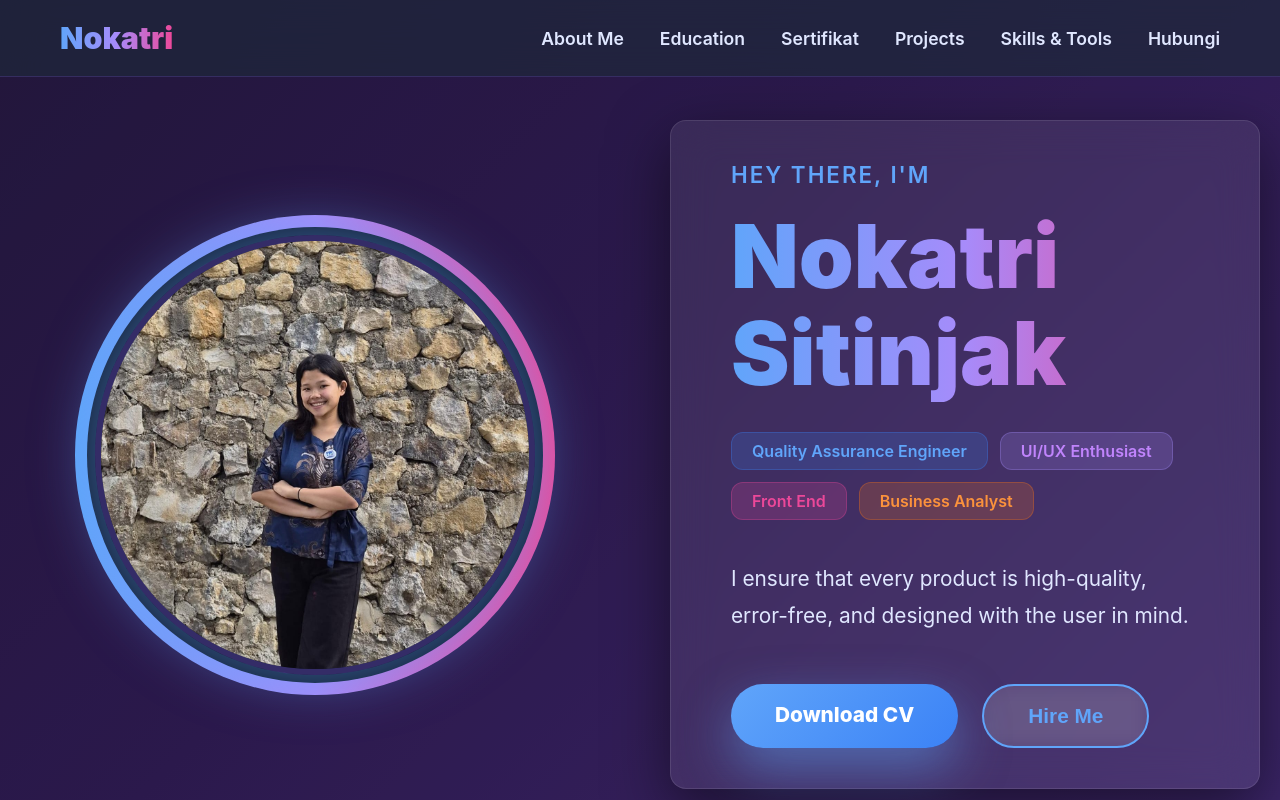
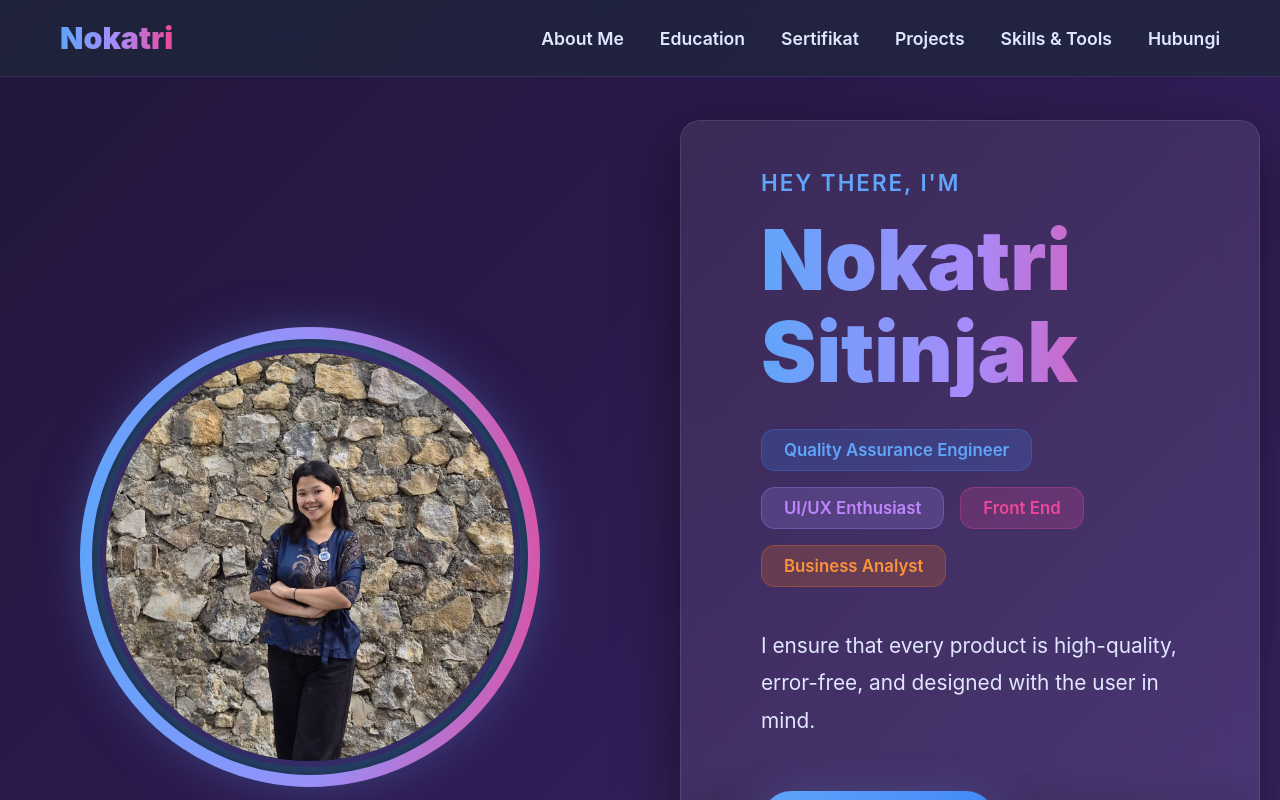
Before and after one commit to nokasitinjak/Portofolio, a React (Vite) app: page / in a window 1280 px wide. Shown: the top 800 px of the page. Built offline with nearby package versions, Linux system fonts and the light colour scheme.

Commit message:
Update portfolio contentt

```diff
--- a/src/components/Hero.jsx
+++ b/src/components/Hero.jsx
@@ -17,21 +17,21 @@ const Hero = () => {
           display: 'flex',
           alignItems: 'center',
           justifyContent: 'center',
-          padding: '120px 0',
+          padding: '120px 20px 80px',
           background: 'rgba(139,92,246,0.15)',
         }}
       >
-        <div className="container" style={{ maxWidth: '1400px', padding: '0 20px' }}>
+        <div style={{ maxWidth: '1600px', width: '100%', margin: '0 auto' }}>  {/* Container lebih lebar */}
           <div
             style={{
               display: 'grid',
-              gridTemplateColumns: 'repeat(auto-fit, minmax(400px, 1fr))',
-              gap: '60px',
+              gridTemplateColumns: 'repeat(auto-fit, minmax(380px, 1fr))',
+              gap: '80px',
               alignItems: 'center',
             }}
           >
-            {/* FOTO - SEKARANG LEBAR 100% DARI KOLOMNYA */}
-            <div style={{ textAlign: 'center', width: '100%' }}>
+            {/* FOTO */}
+            <div style={{ textAlign: 'center' }}>
               <div
                 style={{
                   position: 'relative',
@@ -39,9 +39,9 @@ const Hero = () => {
                   padding: '12px',
                   background: 'linear-gradient(90deg, #60a5fa, #a78bfa, #ec4899)',
                   borderRadius: '50%',
-                  width: '100%',  // bikin container lingkaran mengikuti lebar kolom
-                  maxWidth: '480px',  // batas maksimal biar tidak terlalu besar di layar super lebar
-                  aspectRatio: '1/1',  // tetap bulat sempurna
+                  width: '100%',
+                  maxWidth: '460px',
+                  aspectRatio: '1/1',
                 }}
                 onMouseEnter={(e) => (e.currentTarget.style.animation = 'rotate 20s linear infinite')}
                 onMouseLeave={(e) => (e.currentTarget.style.animation = 'none')}
@@ -51,7 +51,7 @@ const Hero = () => {
                     src={myPhoto}
                     alt="Nokatri Sitinjak"
                     style={{
-                      width: '100%',   // <--- FOTO 100% LEBAR DARI CONTAINER
+                      width: '100%',
                       height: '100%',
                       borderRadius: '50%',
                       objectFit: 'cover',
@@ -63,46 +63,51 @@ const Hero = () => {
               </div>
             </div>
 
-            {/* CARD GLASS - TETAP SEPERTI SEBELUMNYA */}
+            {/* CARD TEKS - PANJANG KE KANAN (LEBAR HORIZONTAL) */}
             <div>
               <div
                 className="glass"
                 style={{
-                  padding: '40px 60px',
-                  borderRadius: '16px',
+                  padding: '48px 80px',  // horizontal padding BESAR biar panjang ke kanan
+                  borderRadius: '20px',
                   backdropFilter: 'blur(20px)',
                   background: 'rgba(255,255,255,0.08)',
                   border: '1px solid rgba(255,255,255,0.1)',
                   boxShadow: '0 20px 60px rgba(0,0,0,0.5)',
-                  maxWidth: '800px',
+                  maxWidth: '900px',     // <--- PANJANG KE KANAN, LEBAR MAKSIMAL
                   width: '100%',
+                  margin: '0 auto',
+                  minHeight: '500px',
+                  display: 'flex',
+                  flexDirection: 'column',
+                  justifyContent: 'center',
                 }}
               >
-                <p style={{ fontSize: '1.4rem', color: '#60a5fa', marginBottom: '20px', fontWeight: '600', letterSpacing: '2px' }}>
+                <p style={{ fontSize: '1.4rem', color: '#60a5fa', marginBottom: '18px', fontWeight: '600', letterSpacing: '2px' }}>
                   HEY THERE, I'M
                 </p>
 
                 <h1 style={{
-                  fontSize: 'clamp(3.5rem, 8vw, 5.5rem)',
+                  fontSize: 'clamp(3.2rem, 7.5vw, 5.2rem)',
                   fontWeight: '900',
                   background: 'linear-gradient(90deg, #60a5fa, #a78bfa, #ec4899)',
                   WebkitBackgroundClip: 'text',
                   WebkitTextFillColor: 'transparent',
                   backgroundClip: 'text',
-                  marginBottom: '30px',
+                  marginBottom: '32px',
                   lineHeight: '1.1',
                 }}>
                   Nokatri Sitinjak
                 </h1>
 
                 {/* ROLE BADGES */}
-                <div style={{ display: 'flex', gap: '12px', flexWrap: 'wrap', marginBottom: '40px' }}>
+                <div style={{ display: 'flex', gap: '16px', flexWrap: 'wrap', marginBottom: '40px' }}>
                   <span style={{
                     background: 'rgba(59,130,246,0.2)',
                     color: '#60a5fa',
-                    padding: '8px 20px',
-                    borderRadius: '12px',
-                    fontSize: '1rem',
+                    padding: '10px 22px',
+                    borderRadius: '14px',
+                    fontSize: '1.05rem',
                     fontWeight: '600',
                     border: '1px solid rgba(59,130,246,0.3)',
                   }}>
@@ -111,9 +116,9 @@ const Hero = () => {
                   <span style={{
                     background: 'rgba(167,139,250,0.2)',
                     color: '#c084fc',
-                    padding: '8px 20px',
-                    borderRadius: '12px',
-                    fontSize: '1rem',
+                    padding: '10px 22px',
+                    borderRadius: '14px',
+                    fontSize: '1.05rem',
                     fontWeight: '600',
                     border: '1px solid rgba(167,139,250,0.3)',
                   }}>
@@ -122,9 +127,9 @@ const Hero = () => {
                   <span style={{
                     background: 'rgba(236,72,153,0.2)',
                     color: '#ec4899',
-                    padding: '8px 20px',
-                    borderRadius: '12px',
-                    fontSize: '1rem',
+                    padding: '10px 22px',
+                    borderRadius: '14px',
+                    fontSize: '1.05rem',
                     fontWeight: '600',
                     border: '1px solid rgba(236,72,153,0.3)',
                   }}>
@@ -133,9 +138,9 @@ const Hero = () => {
                   <span style={{
                     background: 'rgba(249,115,22,0.2)',
                     color: '#fb923c',
-                    padding: '8px 20px',
-                    borderRadius: '12px',
-                    fontSize: '1rem',
+                    padding: '10px 22px',
+                    borderRadius: '14px',
+                    fontSize: '1.05rem',
                     fontWeight: '600',
                     border: '1px solid rgba(249,115,22,0.3)',
                   }}>
@@ -144,17 +149,17 @@ const Hero = () => {
                 </div>
 
                 {/* DESKRIPSI */}
-                <p style={{ fontSize: '1.3rem', color: '#e0e7ff', lineHeight: '1.8', marginBottom: '50px' }}>
+                <p style={{ fontSize: '1.3rem', color: '#e0e7ff', lineHeight: '1.8', marginBottom: '52px' }}>
                   I ensure that every product is high-quality, error-free, and designed with the user in mind.
                 </p>
 
                 {/* BUTTONS */}
-                <div style={{ display: 'flex', gap: '24px', flexWrap: 'wrap' }}>
+                <div style={{ display: 'flex', gap: '28px', flexWrap: 'wrap' }}>
                   <a
                     href="/CVNokatri.pdf"
                     download
                     style={{
-                      padding: '18px 44px',
+                      padding: '18px 48px',
                       background: 'linear-gradient(135deg, #60a5fa, #3b82f6)',
                       color: 'white',
                       fontSize: '1.3rem',
@@ -174,7 +179,7 @@ const Hero = () => {
                   <button
                     onClick={scrollToContact}
                     style={{
-                      padding: '18px 44px',
+                      padding: '18px 48px',
                       background: 'rgba(255,255,255,0.1)',
                       color: '#60a5fa',
                       fontSize: '1.3rem',
```
Also changed, not shown: src/components/Navbar.jsx (+91 -49 lines).
